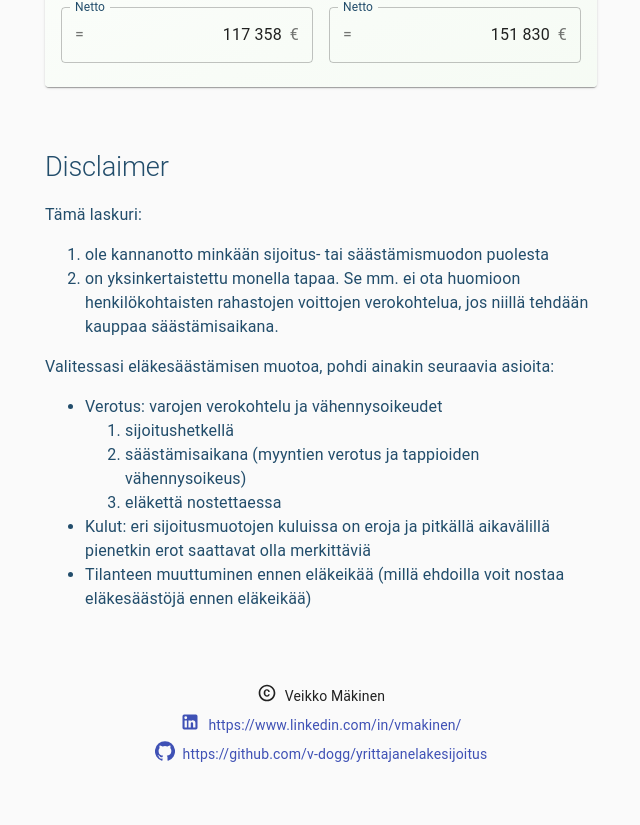
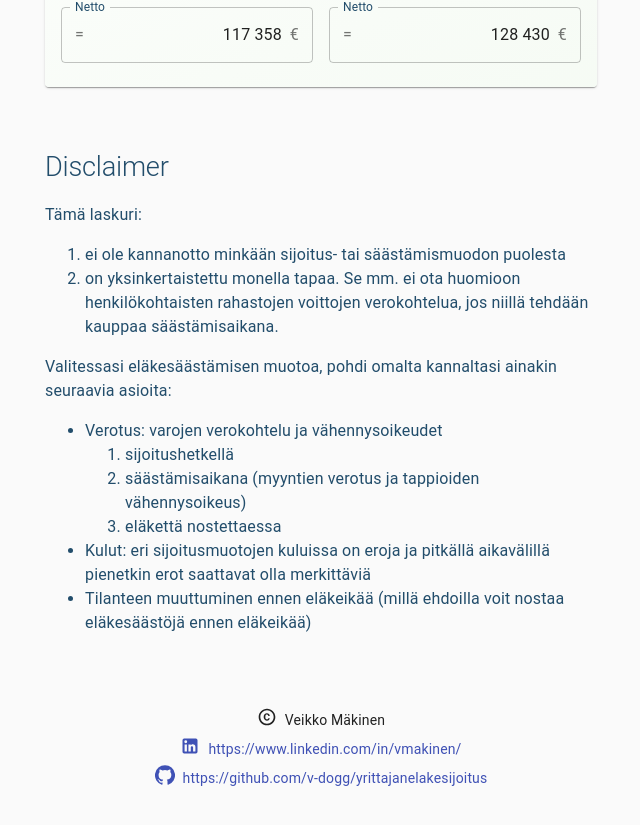
Before and after one commit to v-dogg/yrittajanelakesijoitus, a React (Create React App) app: page / in a window 1280 px wide. Shown: the part 1889-2714 px from the top of the page, without its empty margins (319-959 px from the left). Built offline with nearby package versions, Linux system fonts and the light colour scheme.

Commit message:
Fix calculation error
+ style & dep cleanup

```diff
--- a/package.json
+++ b/package.json
@@ -6,8 +6,6 @@
   "dependencies": {
     "@material-ui/core": "^4.10.0",
     "@material-ui/icons": "^4.9.1",
-    "@material-ui/lab": "^4.0.0-alpha.54",
-    "@material-ui/pickers": "^3.2.10",
     "@testing-library/jest-dom": "^4.2.4",
     "@testing-library/react": "^9.3.2",
     "@testing-library/user-event": "^7.1.2",
--- a/src/App.js
+++ b/src/App.js
@@ -126,7 +126,7 @@ function App() {
 
     // net values after taxes
     result.net1 = Math.round(result.taxable1 * (1-(result.tax1/100)));
-    result.net2 = Math.round(result.capital1 + result.taxable2 * (1-(result.tax2/100)));
+    result.net2 = Math.round(result.capital2 + result.taxable2 * (1-(result.tax2/100)));
 
     //console.log(result)
     return result;
@@ -419,13 +419,13 @@ function App() {
           <Typography>
             Tämä laskuri:
             <ol>
-              <li>ole kannanotto minkään sijoitus- tai säästämismuodon puolesta</li>
+              <li>ei ole kannanotto minkään sijoitus- tai säästämismuodon puolesta</li>
               <li>on yksinkertaistettu monella tapaa. Se mm. ei ota huomioon henkilökohtaisten
                 rahastojen voittojen verokohtelua, jos niillä tehdään kauppaa säästämisaikana.</li>
             </ol>
             </Typography>
             <Typography>
-              Valitessasi eläkesäästämisen muotoa, pohdi ainakin seuraavia asioita:
+              Valitessasi eläkesäästämisen muotoa, pohdi omalta kannaltasi ainakin seuraavia asioita:
               <ul>
                 <li>Verotus: varojen verokohtelu ja vähennysoikeudet
                   <ol>
@@ -451,24 +451,24 @@ function App() {
             </Grid>
             <Grid container alignItems="center" justify="center" spacing={1} >
               <Grid item>
-                <Link href="https://www.linkedin.com/in/vmakinen/">
+                <Link href="https://www.linkedin.com/in/vmakinen/" target="_blank" >
                   <LinkedInIcon fontSize="small" />
                 </Link>
               </Grid>
               <Grid item>
-                <Link  href="https://www.linkedin.com/in/vmakinen/">
+                <Link href="https://www.linkedin.com/in/vmakinen/" target="_blank">
                   https://www.linkedin.com/in/vmakinen/
                 </Link>
               </Grid>
             </Grid>
             <Grid container alignItems="center" justify="center" spacing={1} >
               <Grid item>
-                <Link href="https://github.com/v-dogg/yrittajanelakesijoitus">
+                <Link href="https://github.com/v-dogg/yrittajanelakesijoitus" target="_blank">
                   <GitHubIcon fontSize="small" />
                 </Link>
               </Grid>
               <Grid item>
-                <Link  href="https://github.com/v-dogg/yrittajanelakesijoitus">
+                <Link href="https://github.com/v-dogg/yrittajanelakesijoitus" target="_blank">
                   https://github.com/v-dogg/yrittajanelakesijoitus
                 </Link>
               </Grid>
```
